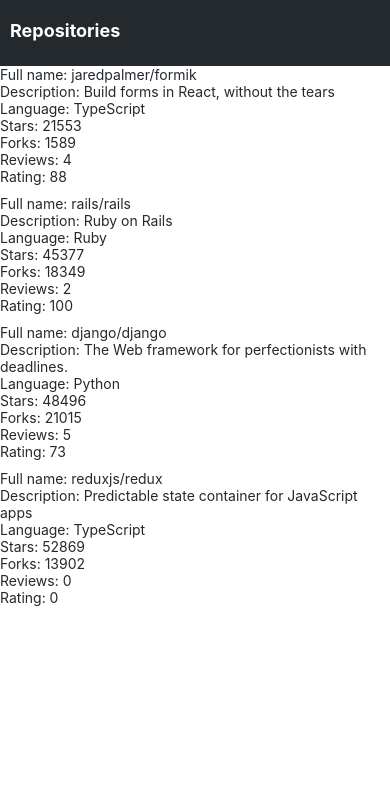
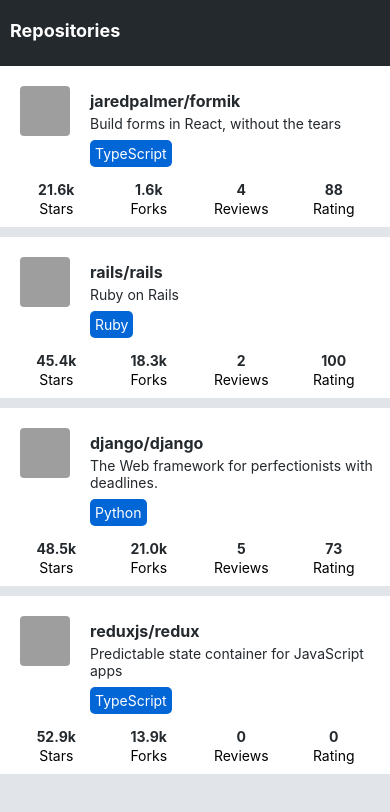
Before and after one commit to dardangerguri/FullStackOpen-Part10, a React Native app in the folder rate-repository-app/: screen / in a window 390 px wide. Shown: the top 812 px of the page. Built offline with nearby package versions, Linux system fonts and the light colour scheme; grey boxes are pictures that could not be loaded.

Commit message:
ex10.5-RatingApp: Polish RepositoryItem layout

```diff
--- a/rate-repository-app/src/components/Main.jsx
+++ b/rate-repository-app/src/components/Main.jsx
@@ -1,4 +1,5 @@
 import { StyleSheet, View } from 'react-native';
+import theme from '../theme';
 
 import AppBar from './AppBar';
 import RepositoryList from './RepositoryList';
@@ -7,6 +8,7 @@
   container: {
     flexGrow: 1,
     flexShrink: 1,
+    backgroundColor: theme.colors.mainBackground,
   },
 });
 
--- /dev/null
+++ b/rate-repository-app/src/components/RepositoryAvatar.jsx
@@ -0,0 +1,16 @@
+import { StyleSheet, Image } from 'react-native';
+
+const styles = StyleSheet.create({
+  avatar: {
+    width: 50,
+    height: 50,
+    borderRadius: 4,
+    margin: 20,
+  },
+});
+
+const RepositoryAvatar = ({ repo }) => {
+  return <Image style={styles.avatar} source={{ uri: repo.ownerAvatarUrl }} />;
+};
+
+export default RepositoryAvatar;
--- /dev/null
+++ b/rate-repository-app/src/components/RepositoryInfo.jsx
@@ -0,0 +1,38 @@
+import { View, StyleSheet } from 'react-native';
+
+import Text from './Text';
+import theme from '../theme';
+
+const styles = StyleSheet.create({
+  details: {
+    display: 'flex',
+    alignItems: 'flex-start',
+    paddingTop: 25,
+    flexGrow: 1,
+    flex: 1,
+    flexWrap: 'wrap',
+  },
+  language: {
+    backgroundColor: theme.colors.primary,
+    color: 'white',
+    padding: 5,
+    borderRadius: 5,
+    marginTop: 4,
+  },
+  textSpacing: {
+    marginBottom: 4,
+  },
+});
+
+const RepositoryInfo = ({ repo }) => {
+  return (
+    <View style={styles.details}>
+      <Text fontWeight={'bold'} fontSize={'subheading'} style={styles.textSpacing}>{repo.fullName}</Text>
+      <Text style={styles.textSpacing}>{repo.description}</Text>
+      <Text style={[styles.language, styles.textSpacing]}>{repo.language}</Text>
+
+    </View>
+  );
+};
+
+export default RepositoryInfo;
--- a/rate-repository-app/src/components/RepositoryItem.jsx
+++ b/rate-repository-app/src/components/RepositoryItem.jsx
@@ -1,16 +1,18 @@
-import { View } from 'react-native';
-import Text from './Text';
+import { View, StyleSheet } from 'react-native';
+import RepositoryItemHeader from './RepositoryItemHeader';
+import RepositoryStats from './RepositoryStats';
+
+const styles = StyleSheet.create({
+  RepositoryItem: {
+    backgroundColor: 'white',
+  },
+});
 
 const RepositoryItem = ({ repo }) => {
   return (
-    <View>
-      <Text>Full name: {repo.fullName}</Text>
-      <Text>Description: {repo.description}</Text>
-      <Text>Language: {repo.language}</Text>
-      <Text>Stars: {repo.stargazersCount}</Text>
-      <Text>Forks: {repo.forksCount}</Text>
-      <Text>Reviews: {repo.reviewCount}</Text>
-      <Text>Rating: {repo.ratingAverage}</Text>
+    <View style={styles.RepositoryItem}>
+      <RepositoryItemHeader repo={repo} />
+      <RepositoryStats repo={repo} />
     </View>
   );
 };
--- /dev/null
+++ b/rate-repository-app/src/components/RepositoryItemHeader.jsx
@@ -0,0 +1,21 @@
+import { View, StyleSheet } from 'react-native';
+import RepositoryAvatar from './RepositoryAvatar';
+import RepositoryInfo from './RepositoryInfo';
+
+const styles = StyleSheet.create({
+  header: {
+    display: 'flex',
+    flexDirection: 'row',
+  },
+});
+
+const RepositoryItemHeader = ({ repo }) => {
+  return (
+    <View style={styles.header}>
+      <RepositoryAvatar repo={repo} />
+      <RepositoryInfo repo={repo} />
+    </View>
+  );
+};
+
+export default RepositoryItemHeader;
--- a/rate-repository-app/src/components/RepositoryList.jsx
+++ b/rate-repository-app/src/components/RepositoryList.jsx
@@ -1,9 +1,11 @@
 import { FlatList, View, StyleSheet } from 'react-native';
+import theme from '../theme';
 import RepositoryItem from './RepositoryItem';
 
 const styles = StyleSheet.create({
   separator: {
     height: 10,
+    backgroundColor: theme.colors.mainBackground,
   },
 });
 
--- /dev/null
+++ b/rate-repository-app/src/components/RepositoryStatItem.jsx
@@ -0,0 +1,31 @@
+import { View, StyleSheet } from 'react-native';
+import Text from './Text';
+
+const styles = StyleSheet.create({
+  container: {
+    alignItems: 'center',
+    flex: 1,
+  },
+  number: {
+    fontWeight: 'bold',
+    marginBottom: 2,
+  },
+  label: {
+    color: 'textSecondary',
+  }
+});
+
+const RepositoryStatItem = ({ label, value }) => {
+  const formatNumber = (num) => {
+    return num >= 1000 ? (num / 1000).toFixed(1) + 'k' : num.toString();
+  };
+
+  return (
+    <View style={styles.container}>
+      <Text style={styles.number}>{formatNumber(value)}</Text>
+      <Text style={styles.label}>{label}</Text>
+    </View>
+  );
+};
+
+export default RepositoryStatItem;
--- /dev/null
+++ b/rate-repository-app/src/components/RepositoryStats.jsx
@@ -0,0 +1,22 @@
+import { View, StyleSheet } from 'react-native';
+import RepositoryStatItem from './RepositoryStatItem';
+
+const styles = StyleSheet.create({
+  container: {
+    flexDirection: 'row',
+    padding: 10,
+  },
+});
+
+const RepositoryStats = ({ repo }) => {
+  return (
+    <View style={styles.container}>
+      <RepositoryStatItem label="Stars" value={repo.stargazersCount} />
+      <RepositoryStatItem label="Forks" value={repo.forksCount} />
+      <RepositoryStatItem label="Reviews" value={repo.reviewCount} />
+      <RepositoryStatItem label="Rating" value={repo.ratingAverage} />
+    </View>
+  );
+};
+
+export default RepositoryStats;
--- a/rate-repository-app/src/theme.js
+++ b/rate-repository-app/src/theme.js
@@ -4,7 +4,8 @@
     textSecondary: '#586069',
     textHeader: '#ffffff',
     primary: '#0366d6',
-    header: '#24292e'
+    header: '#24292e',
+    mainBackground: '#e1e4e8',
   },
   fontSizes: {
     body: 14,
```
